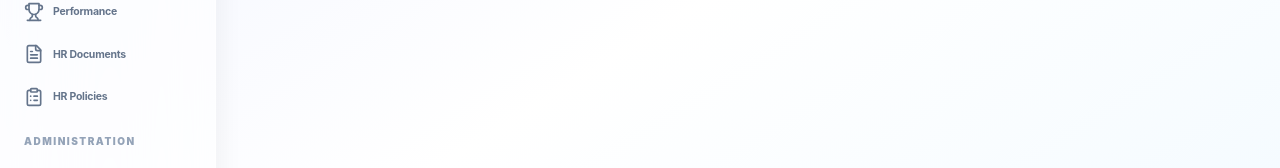
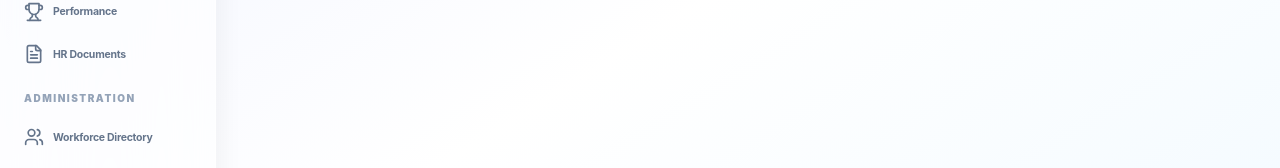
Before and after one commit to Hari239o/HRMS-PORTAL, a Next.js app in the folder client/: page /dashboard in a window 1280 px wide. Shown: the part 359-527 px from the top of the page. Built offline with nearby package versions, Linux system fonts and the light colour scheme; no server answers; sample sign-in values are in the browser's storage; what axios-retry would draw is missing.

Commit message:
Remove HR policies from sidebar and link to Dashboard grid icon instead

```diff
--- a/client/src/app/(protected)/dashboard/page.jsx
+++ b/client/src/app/(protected)/dashboard/page.jsx
@@ -359,7 +359,7 @@ export default function Dashboard() {
           <AppGridItem title="Performance" emoji="📈" link="/performance" />
           <AppGridItem title="Holidays" emoji="📅" link="/holidays" />
           <AppGridItem title="HR Documents" emoji="📑" link="/documents" />
-          <AppGridItem title="HR Policies" emoji="📜" link="#" />
+          <AppGridItem title="HR Policies" emoji="📜" link="/hr-policies" />
           <AppGridItem title="Recruitment" emoji="🤝" link="#" />
           <AppGridItem title="Separation" emoji="👋" link="/resignations" />
           <AppGridItem title="Member" emoji="👥" link="#" />
--- a/client/src/components/Sidebar.jsx
+++ b/client/src/components/Sidebar.jsx
@@ -42,7 +42,6 @@ const Sidebar = ({ isOpen, setIsOpen }) => {
     { name: 'Holidays', icon: CalendarDays, path: '/holidays' },
     { name: 'Performance', icon: Trophy, path: '/performance' },
     { name: 'HR Documents', icon: FileText, path: '/documents' },
-    { name: 'HR Policies', icon: ClipboardList, path: '/hr-policies' },
   ];
 
   const adminItems = [
```
